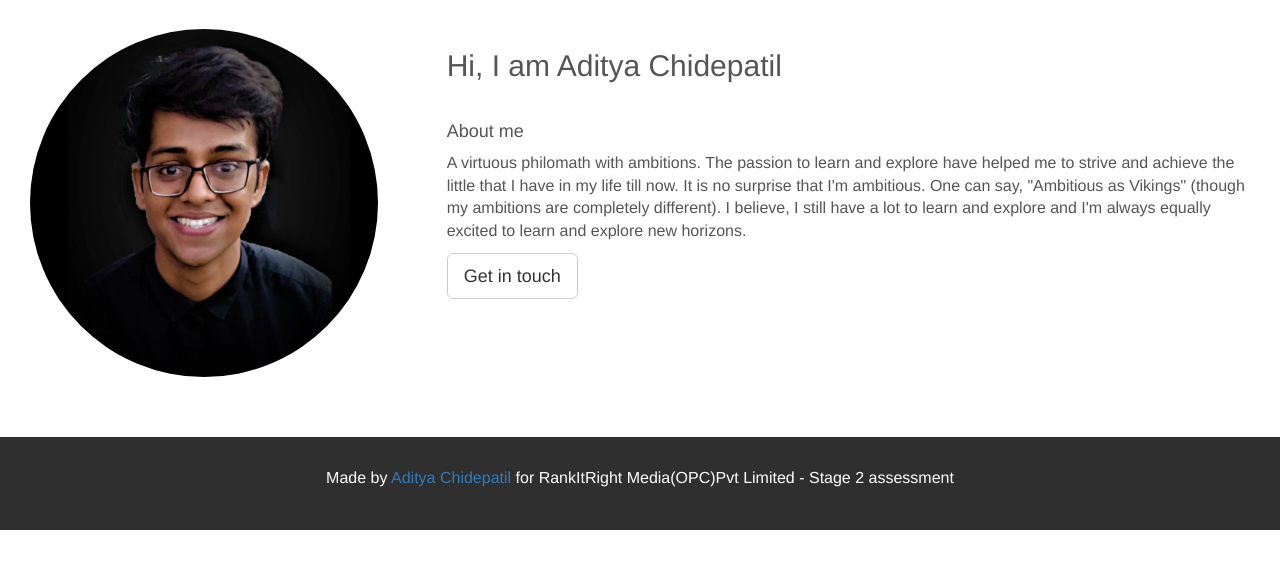
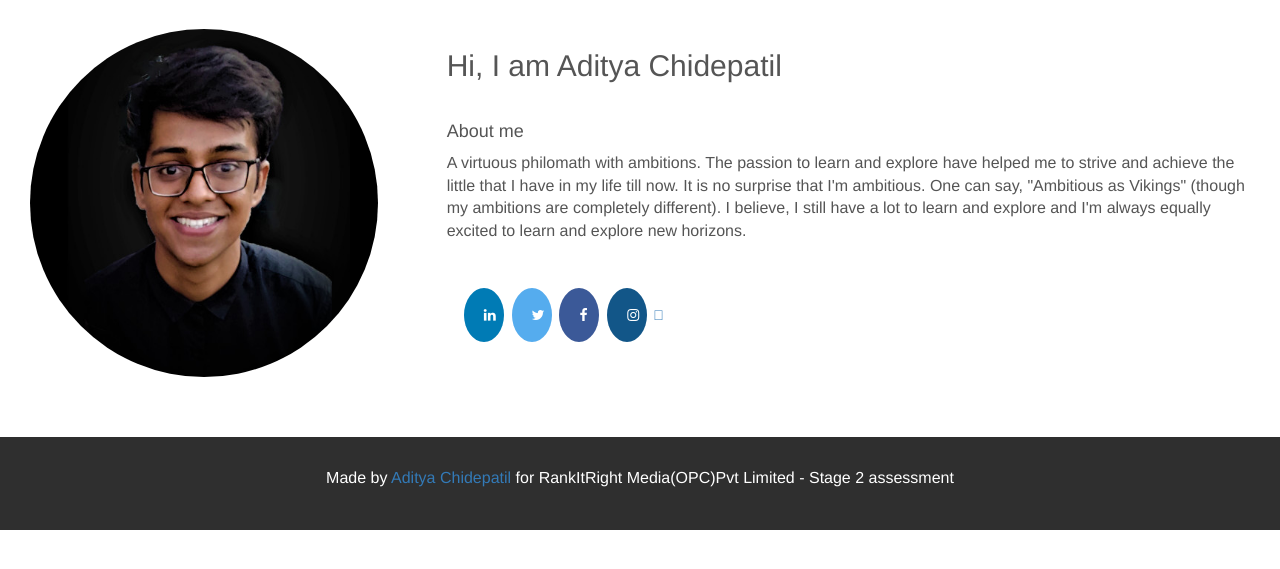
Before and after one commit to usr-Aditya/rirm_assessment_2, a Django app: page / in a window 1280 px wide. Shown: the part 151-720 px from the top of the page. Run offline with Django 4.2, Linux system fonts and the light colour scheme; some libraries are stand-ins or nearby versions.

Commit message:
Style and formatting update

```diff
--- a/home_rirm/static/home_rirm/css/home.css
+++ b/home_rirm/static/home_rirm/css/home.css
@@ -89,3 +89,123 @@ body {
     color: #fff !important;
     font-size: 65% !important;
   }
+
+  .fa {
+    padding: 20px;
+    font-size: 30px;
+    width: 30px;
+    text-align: center;
+    text-decoration: none;
+    margin: 5px 2px;
+    border-radius: 50%;
+  }
+
+  .fa:hover {
+      opacity: 0.7;
+  }
+
+  .fa-facebook {
+    background: #3B5998;
+    color: white;
+  }
+
+  .fa-twitter {
+    background: #55ACEE;
+    color: white;
+  }
+
+  .fa-google {
+    background: #dd4b39;
+    color: white;
+  }
+
+  .fa-linkedin {
+    background: #007bb5;
+    color: white;
+  }
+
+  .fa-youtube {
+    background: #bb0000;
+    color: white;
+  }
+
+  .fa-instagram {
+    background: #125688;
+    color: white;
+  }
+
+  .fa-pinterest {
+    background: #cb2027;
+    color: white;
+  }
+
+  .fa-snapchat-ghost {
+    background: #fffc00;
+    color: white;
+    text-shadow: -1px 0 black, 0 1px black, 1px 0 black, 0 -1px black;
+  }
+
+  .fa-skype {
+    background: #00aff0;
+    color: white;
+  }
+
+  .fa-android {
+    background: #a4c639;
+    color: white;
+  }
+
+  .fa-dribbble {
+    background: #ea4c89;
+    color: white;
+  }
+
+  .fa-vimeo {
+    background: #45bbff;
+    color: white;
+  }
+
+  .fa-tumblr {
+    background: #2c4762;
+    color: white;
+  }
+
+  .fa-vine {
+    background: #00b489;
+    color: white;
+  }
+
+  .fa-foursquare {
+    background: #45bbff;
+    color: white;
+  }
+
+  .fa-stumbleupon {
+    background: #eb4924;
+    color: white;
+  }
+
+  .fa-flickr {
+    background: #f40083;
+    color: white;
+  }
+
+  .fa-yahoo {
+    background: #430297;
+    color: white;
+  }
+
+  .fa-soundcloud {
+    background: #ff5500;
+    color: white;
+  }
+
+  .fa-reddit {
+    background: #ff5700;
+    color: white;
+  }
+
+  .fa-rss {
+    background: #ff6600;
+    color: white;
+  }
--- a/home_rirm/templates/home_rirm/base.html
+++ b/home_rirm/templates/home_rirm/base.html
@@ -12,6 +12,7 @@
   <meta name="viewport" content="width=device-width, initial-scale=1">
   <link rel="stylesheet" href="{% static 'home_rirm/css/home.css' %}">
   <link rel="stylesheet" href="https://maxcdn.bootstrapcdn.com/bootstrap/3.4.1/css/bootstrap.min.css">
+  <link rel="stylesheet" href="https://cdnjs.cloudflare.com/ajax/libs/font-awesome/4.7.0/css/font-awesome.min.css">
 
   <link href="https://fonts.googleapis.com/css?family=Montserrat" rel="stylesheet">
   <script src="https://ajax.googleapis.com/ajax/libs/jquery/3.5.1/jquery.min.js"></script>
--- a/home_rirm/templates/home_rirm/home.html
+++ b/home_rirm/templates/home_rirm/home.html
@@ -27,7 +27,13 @@
                     <br>
                     <h4>About me</h4>
                     <p>A virtuous philomath with ambitions. The passion to learn and explore have helped me to strive and achieve the little that I have in my life till now. It is no surprise that I'm ambitious. One can say, "Ambitious as Vikings" (though my ambitions are completely different). I believe, I still have a lot to learn and explore and I'm always equally excited to learn and explore new horizons.</p>
-                    <button class="btn btn-default btn-lg"> Get in touch</button>
+                    <div class="container-fluid">
+                        <a href="https://www.linkedin.com/in/aditya-chidepatil-a7b543152" class="fa fa-linkedin"></a>
+                        <a href="https://twitter.com/_adityacpatil" class="fa fa-twitter"></a>
+                        <a href="https://www.facebook.com/profile.php?id=100006380371210" class="fa fa-facebook"></a>
+                        <a href="https://www.instagram.com/dcifr_/" class="fa fa-instagram"></a>
+                        <a href="https://github.com/usr-Aditya" class="fab fa-github"></a>
+                    </div>
                 </div>
             </div>
         </div>
--- a/student_app/models.py
+++ b/student_app/models.py
@@ -7,7 +7,7 @@ class StudentInfo(models.Model):
     name = models.CharField(max_length=100)
     klass = models.CharField(max_length=100)
     school = models.CharField(max_length=100)
-    mobile = models.IntegerField()
+    mobile = models.BigIntegerField()
     address = models.CharField(max_length=100)
 
     def __str__(self):
```
